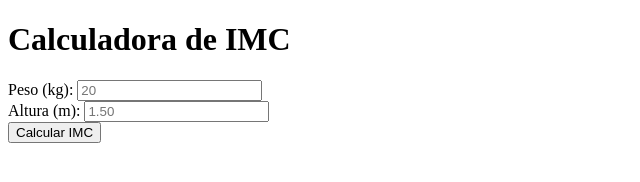
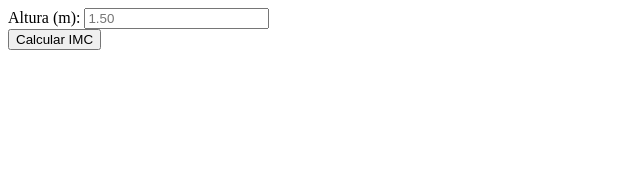
Before and after one commit to jesus-absolute/Practi, a plain HTML site: page index.html in a window 1280 px wide. Shown: the whole page, without its empty margins (0-640 px from the left). Drawn offline with Linux system fonts and the light colour scheme.

Commit message:
Codigo arreglado

```diff
--- a/index.html
+++ b/index.html
@@ -5,20 +5,12 @@
     <meta name="viewport" content="width=device-width, initial-scale=1.0">
     <title>Calculadora de IMC</title>
     <style>
-
         #resultado {
             font-weight: bold;
         }
     </style>
 </head>
 <body>
-
-    <h1>Calculadora de IMC</h1>
-
-    <label for="peso">Peso (kg): </label>
-    <input type="number" id="peso" step="any" placeholder="20" required>
-    <br>
-
     <label for="altura">Altura (m): </label>
     <input type="number" id="altura" step="any" placeholder="1.50" required>
     <br>
```
